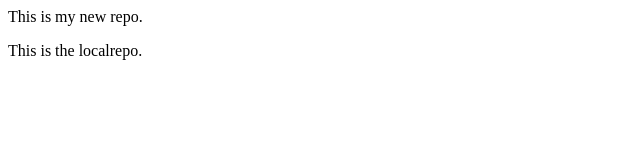
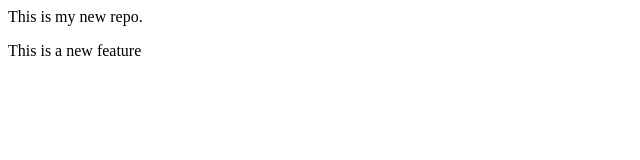
Before and after one commit to priya-singh-dev/localrepo, a plain HTML site: page index.html in a window 1280 px wide. Shown: the full height of the page, 0-640 px from the left. Drawn offline with Linux system fonts and the light colour scheme.

Commit message:
New feature added

```diff
--- a/index.html
+++ b/index.html
@@ -1,2 +1,2 @@
 <p>This is my new repo.</p>
-<p>This is the localrepo.</p>
+<p>This is a new feature</p>
```
